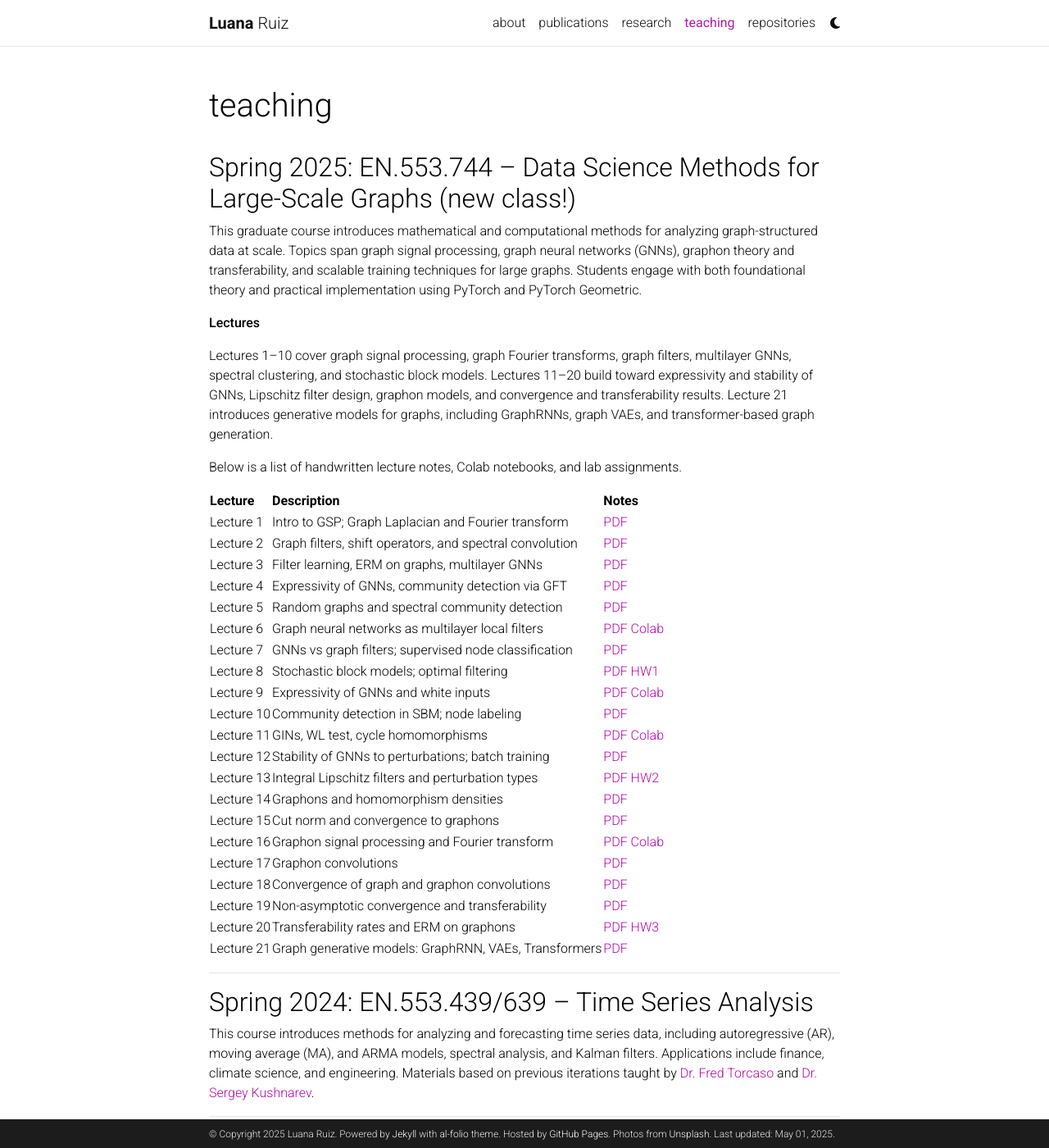
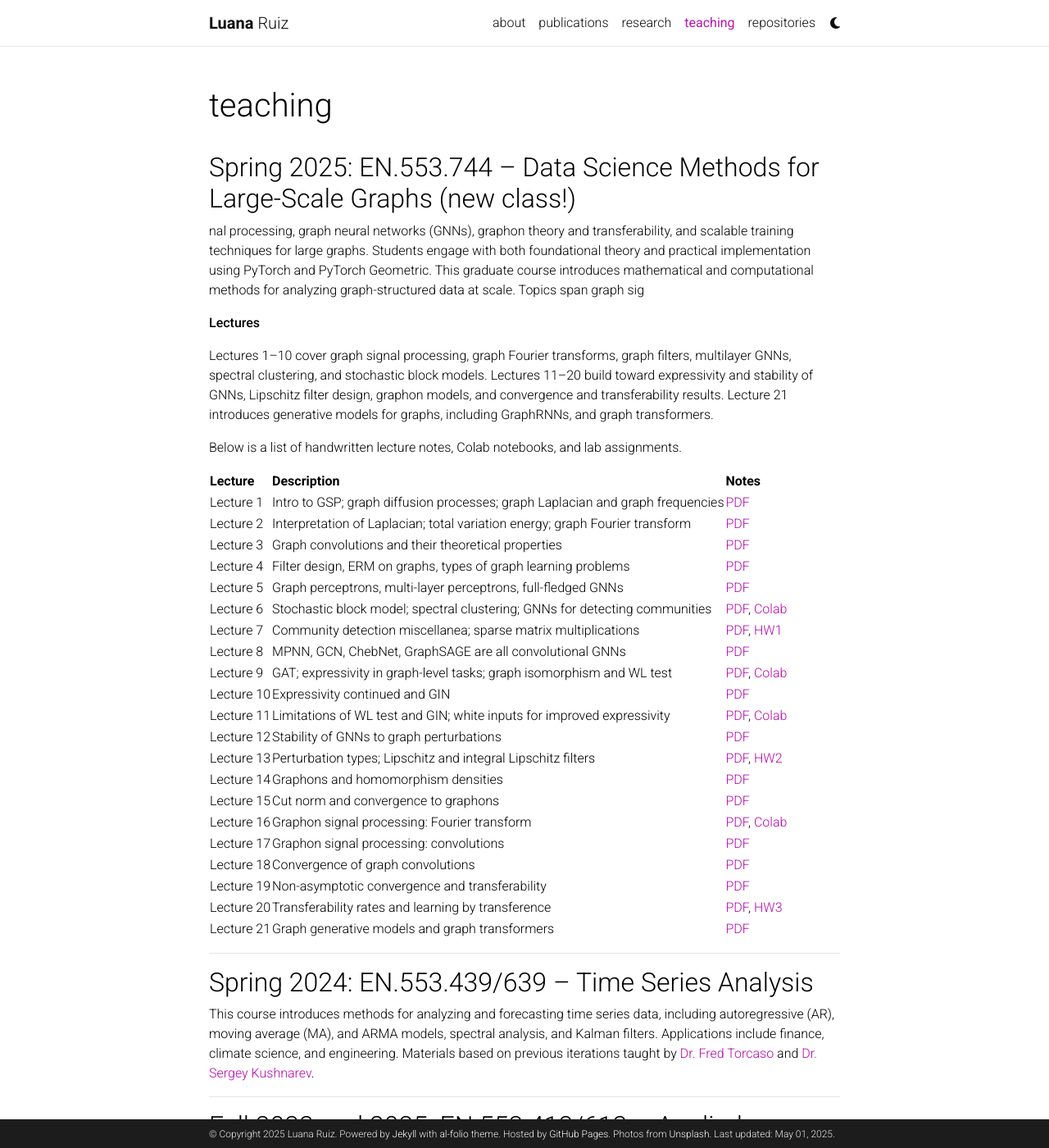
Before and after one commit to luanaruiz9/luanaruiz9.github.io, a Jekyll site: the page built from _pages/teaching.md, in a window 1280 px wide and 1400 px high. Shown: the whole window at 82% size. Built offline with Jekyll 4.4.1, drawn with Linux system fonts in a browser that asks for light colours; comment, search, counter and statistics services are not loaded; a style sheet for code colours, icons or effects is not loaded.

Commit message:
Update homepage content

```diff
--- a/_pages/teaching.md
+++ b/_pages/teaching.md
@@ -8,40 +8,40 @@
 ---
 
 ## Spring 2025: EN.553.744 – Data Science Methods for Large-Scale Graphs (new class!)
-
-This graduate course introduces mathematical and computational methods for analyzing graph-structured data at scale. Topics span graph signal processing, graph neural networks (GNNs), graphon theory and transferability, and scalable training techniques for large graphs. Students engage with both foundational theory and practical implementation using PyTorch and PyTorch Geometric.
+nal processing, graph neural networks (GNNs), graphon theory and transferability, and scalable training techniques for large graphs. Students engage with both foundational theory and practical implementation using PyTorch and PyTorch Geometric.
+This graduate course introduces mathematical and computational methods for analyzing graph-structured data at scale. Topics span graph sig
 
 **Lectures**
 
 Lectures 1–10 cover graph signal processing, graph Fourier transforms, graph filters, multilayer GNNs, spectral clustering, and stochastic block models.
 Lectures 11–20 build toward expressivity and stability of GNNs, Lipschitz filter design, graphon models, and convergence and transferability results.
-Lecture 21 introduces generative models for graphs, including GraphRNNs, graph VAEs, and transformer-based graph generation.
+Lecture 21 introduces generative models for graphs, including GraphRNNs, and graph transformers.
 
 Below is a list of handwritten lecture notes, Colab notebooks, and lab assignments.
 
 | Lecture | Description | Notes |
 |---------|-------------|-------|
-| Lecture 1 | Intro to GSP; Graph Laplacian and Fourier transform | [PDF](/assets/teaching/744/Lecture%201.pdf) |
-| Lecture 2 | Graph filters, shift operators, and spectral convolution | [PDF](/assets/teaching/744/Lecture%202.pdf) |
-| Lecture 3 | Filter learning, ERM on graphs, multilayer GNNs | [PDF](/assets/teaching/744/Lecture%203.pdf) |
-| Lecture 4 | Expressivity of GNNs, community detection via GFT | [PDF](/assets/teaching/744/Lecture%204.pdf) |
-| Lecture 5 | Random graphs and spectral community detection | [PDF](/assets/teaching/744/Lecture%205.pdf) |
-| Lecture 6 | Graph neural networks as multilayer local filters | [PDF](/assets/teaching/744/Lecture%206.pdf) [Colab](https://colab.research.google.com/drive/1BOci3lgVX9fVwy9SEGTA20oZAh0ib-Xn#scrollTo=a4711Id8GFAq)|
-| Lecture 7 | GNNs vs graph filters; supervised node classification | [PDF](/assets/teaching/744/Lecture%207.pdf) |
-| Lecture 8 | Stochastic block models; optimal filtering | [PDF](/assets/teaching/744/Lecture%208.pdf) [HW1](/assets/teaching/744/EN_553_744_HW1.pdf) |
-| Lecture 9 | Expressivity of GNNs and white inputs | [PDF](/assets/teaching/744/Lecture%209.pdf) [Colab](https://colab.research.google.com/drive/1YaugbgRDo1nFAl4ZsYC-amKOgp_3-Uhm?usp=sharing)|
-| Lecture 10 | Community detection in SBM; node labeling | [PDF](/assets/teaching/744/Lecture%2010.pdf) |
-| Lecture 11 | GINs, WL test, cycle homomorphisms | [PDF](/assets/teaching/744/Lecture%2011.pdf) [Colab](https://colab.research.google.com/drive/12_CDhE4fh0xuLwbIwediOJPlecrumiAf?usp=sharing) |
-| Lecture 12 | Stability of GNNs to perturbations; batch training | [PDF](/assets/teaching/744/Lecture%2012.pdf) |
-| Lecture 13 | Integral Lipschitz filters and perturbation types | [PDF](/assets/teaching/744/Lecture%2013.pdf) [HW2](/assets/teaching/744/EN_553_744_HW2.pdf) |
+| Lecture 1 | Intro to GSP; graph diffusion processes; graph Laplacian and graph frequencies | [PDF](/assets/teaching/744/Lecture%201.pdf) |
+| Lecture 2 | Interpretation of Laplacian; total variation energy; graph Fourier transform | [PDF](/assets/teaching/744/Lecture%202.pdf) |
+| Lecture 3 | Graph convolutions and their theoretical properties | [PDF](/assets/teaching/744/Lecture%203.pdf) |
+| Lecture 4 | Filter design, ERM on graphs, types of graph learning problems | [PDF](/assets/teaching/744/Lecture%204.pdf) |
+| Lecture 5 | Graph perceptrons, multi-layer perceptrons, full-fledged GNNs | [PDF](/assets/teaching/744/Lecture%205.pdf) |
+| Lecture 6 | Stochastic block model; spectral clustering; GNNs for detecting communities | [PDF](/assets/teaching/744/Lecture%206.pdf), [Colab](https://colab.research.google.com/drive/1BOci3lgVX9fVwy9SEGTA20oZAh0ib-Xn#scrollTo=a4711Id8GFAq)|
+| Lecture 7 | Community detection miscellanea; sparse matrix multiplications | [PDF](/assets/teaching/744/Lecture%207.pdf), [HW1](/assets/teaching/744/EN_553_744_HW1.pdf) |
+| Lecture 8 | MPNN, GCN, ChebNet, GraphSAGE are all convolutional GNNs | [PDF](/assets/teaching/744/Lecture%208.pdf) |
+| Lecture 9 | GAT; expressivity in graph-level tasks; graph isomorphism and WL test | [PDF](/assets/teaching/744/Lecture%209.pdf), [Colab](https://colab.research.google.com/drive/1YaugbgRDo1nFAl4ZsYC-amKOgp_3-Uhm?usp=sharing)|
+| Lecture 10 | Expressivity continued and GIN | [PDF](/assets/teaching/744/Lecture%2010.pdf) |
+| Lecture 11 | Limitations of WL test and GIN; white inputs for improved expressivity | [PDF](/assets/teaching/744/Lecture%2011.pdf), [Colab](https://colab.research.google.com/drive/12_CDhE4fh0xuLwbIwediOJPlecrumiAf?usp=sharing) |
+| Lecture 12 | Stability of GNNs to graph perturbations | [PDF](/assets/teaching/744/Lecture%2012.pdf) |
+| Lecture 13 | Perturbation types; Lipschitz and integral Lipschitz filters | [PDF](/assets/teaching/744/Lecture%2013.pdf), [HW2](/assets/teaching/744/EN_553_744_HW2.pdf) |
 | Lecture 14 | Graphons and homomorphism densities | [PDF](/assets/teaching/744/Lecture%2014.pdf) |
 | Lecture 15 | Cut norm and convergence to graphons | [PDF](/assets/teaching/744/Lecture%2015.pdf) |
-| Lecture 16 | Graphon signal processing and Fourier transform | [PDF](/assets/teaching/744/Lecture%2016.pdf) [Colab](https://colab.research.google.com/drive/10DCmAealM8huWhMFVCzN2tjZUNKgSubY?usp=sharing) |
-| Lecture 17 | Graphon convolutions | [PDF](/assets/teaching/744/Lecture%2017.pdf) |
-| Lecture 18 | Convergence of graph and graphon convolutions | [PDF](/assets/teaching/744/Lecture%2018.pdf) |
+| Lecture 16 | Graphon signal processing: Fourier transform | [PDF](/assets/teaching/744/Lecture%2016.pdf), [Colab](https://colab.research.google.com/drive/10DCmAealM8huWhMFVCzN2tjZUNKgSubY?usp=sharing) |
+| Lecture 17 | Graphon signal processing: convolutions | [PDF](/assets/teaching/744/Lecture%2017.pdf) |
+| Lecture 18 | Convergence of graph convolutions | [PDF](/assets/teaching/744/Lecture%2018.pdf) |
 | Lecture 19 | Non-asymptotic convergence and transferability | [PDF](/assets/teaching/744/Lecture%2019.pdf) |
-| Lecture 20 | Transferability rates and ERM on graphons | [PDF](/assets/teaching/744/Lecture%2020.pdf) [HW3](/assets/teaching/744/EN_553_744_HW3.pdf) |
-| Lecture 21 | Graph generative models: GraphRNN, VAEs, Transformers | [PDF](/assets/teaching/744/Lecture%2021.pdf) |
+| Lecture 20 | Transferability rates and learning by transference | [PDF](/assets/teaching/744/Lecture%2020.pdf), [HW3](/assets/teaching/744/EN_553_744_HW3.pdf) |
+| Lecture 21 | Graph generative models and graph transformers | [PDF](/assets/teaching/744/Lecture%2021.pdf) |
 
 ---
 
```
